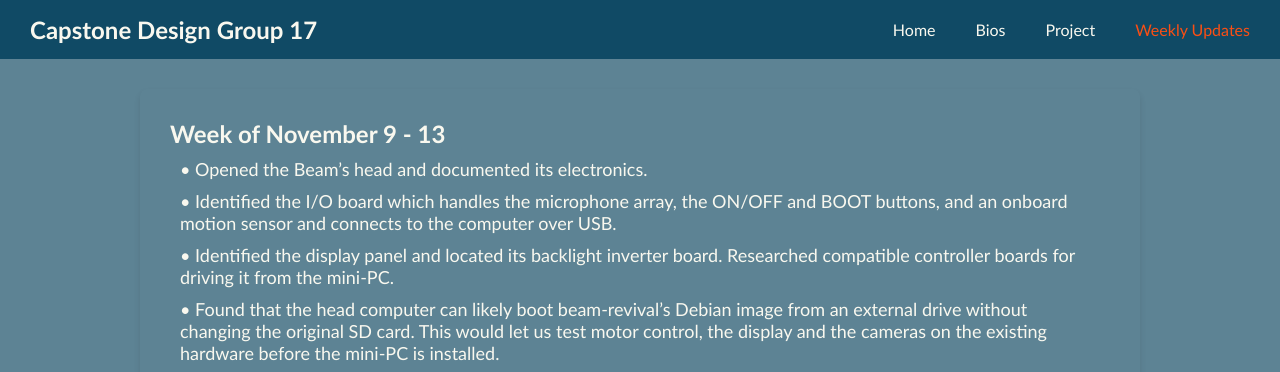
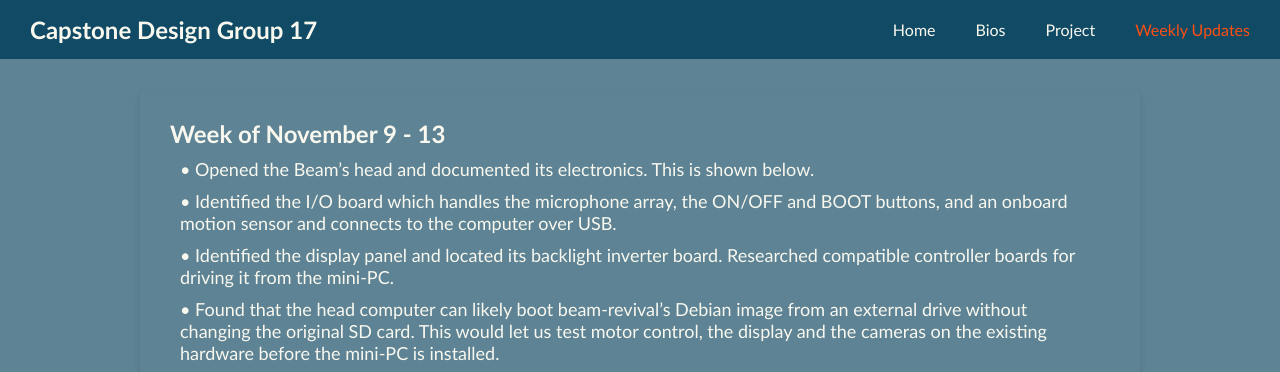
Before and after one commit to capstone-design-group-17/capstone-design-group-17.github.io, a plain HTML site: page blog.html in a window 1280 px wide. Shown: the top 372 px of the page. Drawn offline with Linux system fonts and the light colour scheme.

Commit message:
Update blog.html

```diff
--- a/blog.html
+++ b/blog.html
@@ -24,7 +24,7 @@
         <div class="centered-div">
     <h2 class="sub-title">Week of November 9 - 13</h2>
         <p class="info-paragraph">
-• Opened the Beam’s head and documented its electronics.
+• Opened the Beam’s head and documented its electronics. This is shown below.
     </p>
         <p class="info-paragraph">
 • Identified the I/O board which handles the microphone array, the ON/OFF and BOOT buttons, and an onboard motion sensor and connects to the computer over USB.
```
